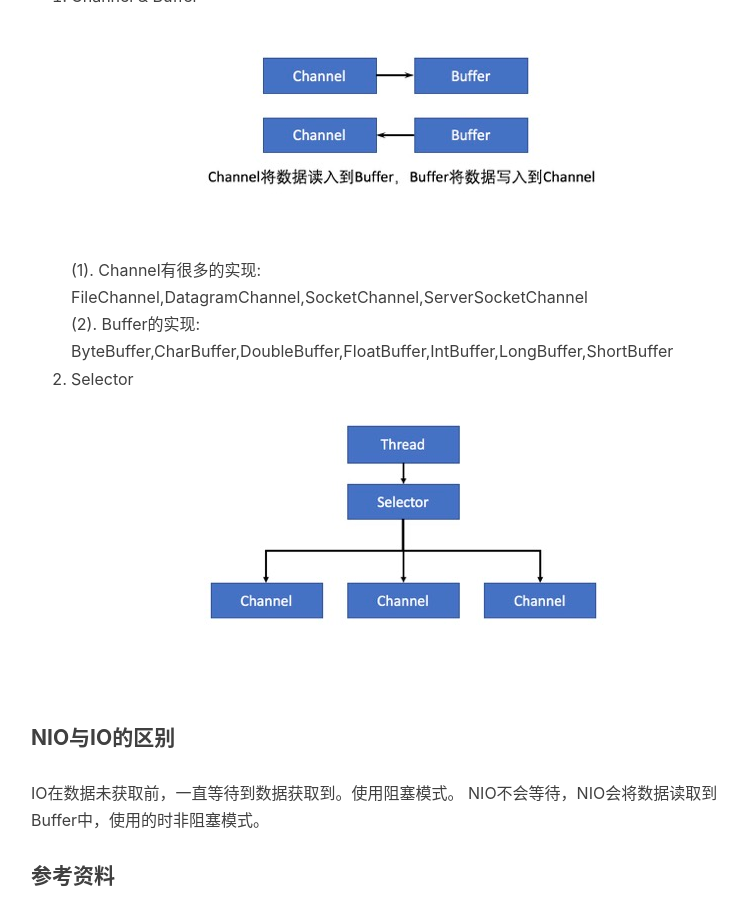
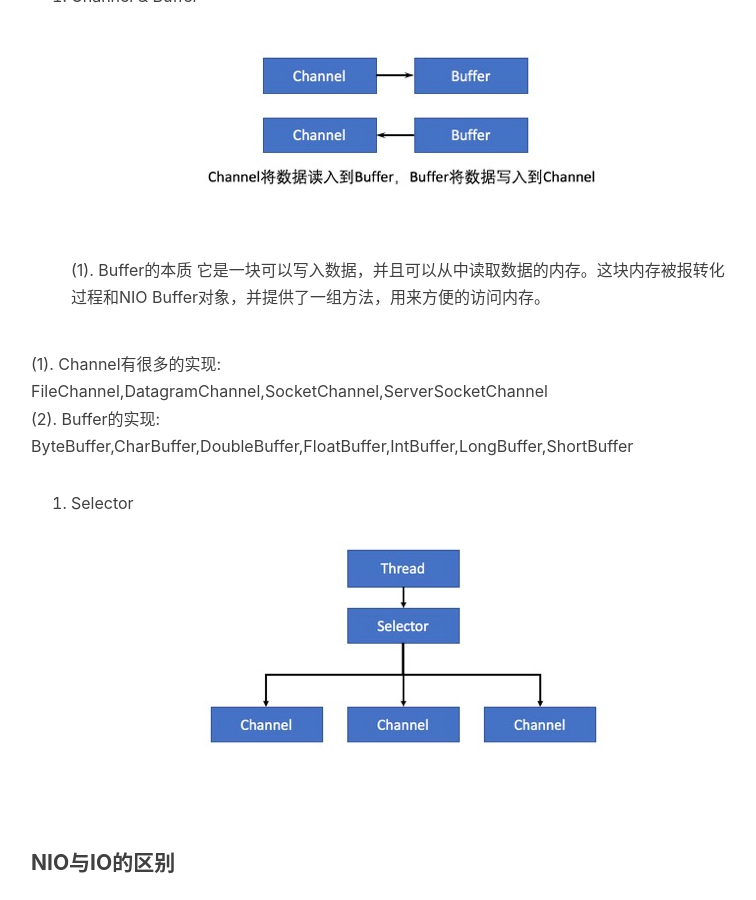
Before and after one commit to baiscjava/basicjava.github.io, a Jekyll site: the page built from _posts/2017-01-23-Java NIO-basic knowledge.md, in a window 1280 px wide and 900 px high, scrolled down 614 px. Shown: the whole window, without its empty margins (234-990 px from the left). Built offline with Jekyll 4.4.1, drawn with Linux system fonts in a browser that asks for light colours; nearby versions of some CDN libraries; comment, search, counter and statistics services are not loaded.

Commit message:
Update 2017-01-23-Java NIO-basic knowledge.md

```diff
--- a/_posts/2017-01-23-Java NIO-basic knowledge.md
+++ b/_posts/2017-01-23-Java NIO-basic knowledge.md
@@ -13,6 +13,9 @@ Let's talk about the basic knowledge of Java NIO.<br>
 #### NIO的基本概念<br>
 1. Channel & Buffer<br>
 ![gras](/images/NIO/ChannelBuffer.jpg)<br>
+(1). Buffer的本质
+它是一块可以写入数据，并且可以从中读取数据的内存。这块内存被报转化过程和NIO Buffer对象，并提供了一组方法，用来方便的访问内存。
+
 (1). Channel有很多的实现:<br>
 FileChannel,DatagramChannel,SocketChannel,ServerSocketChannel<br>
 (2). Buffer的实现:<br>
```
